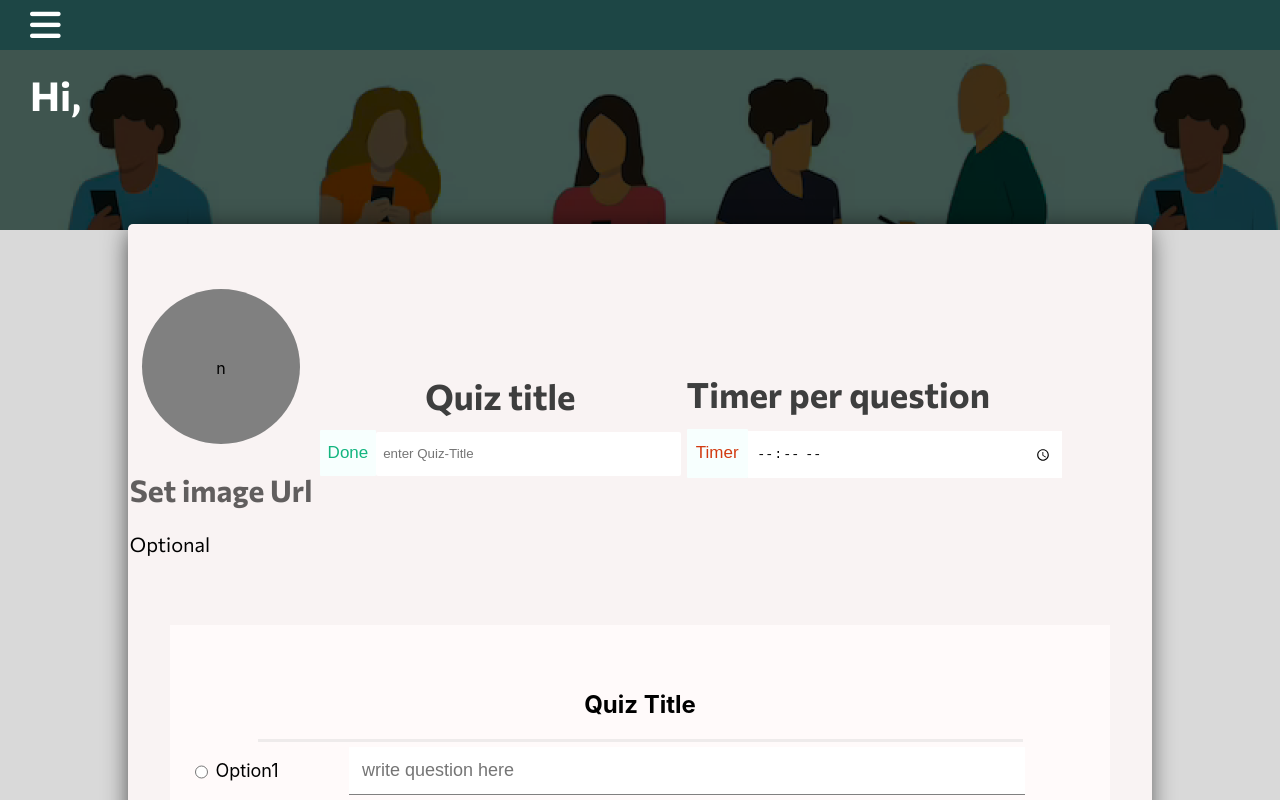
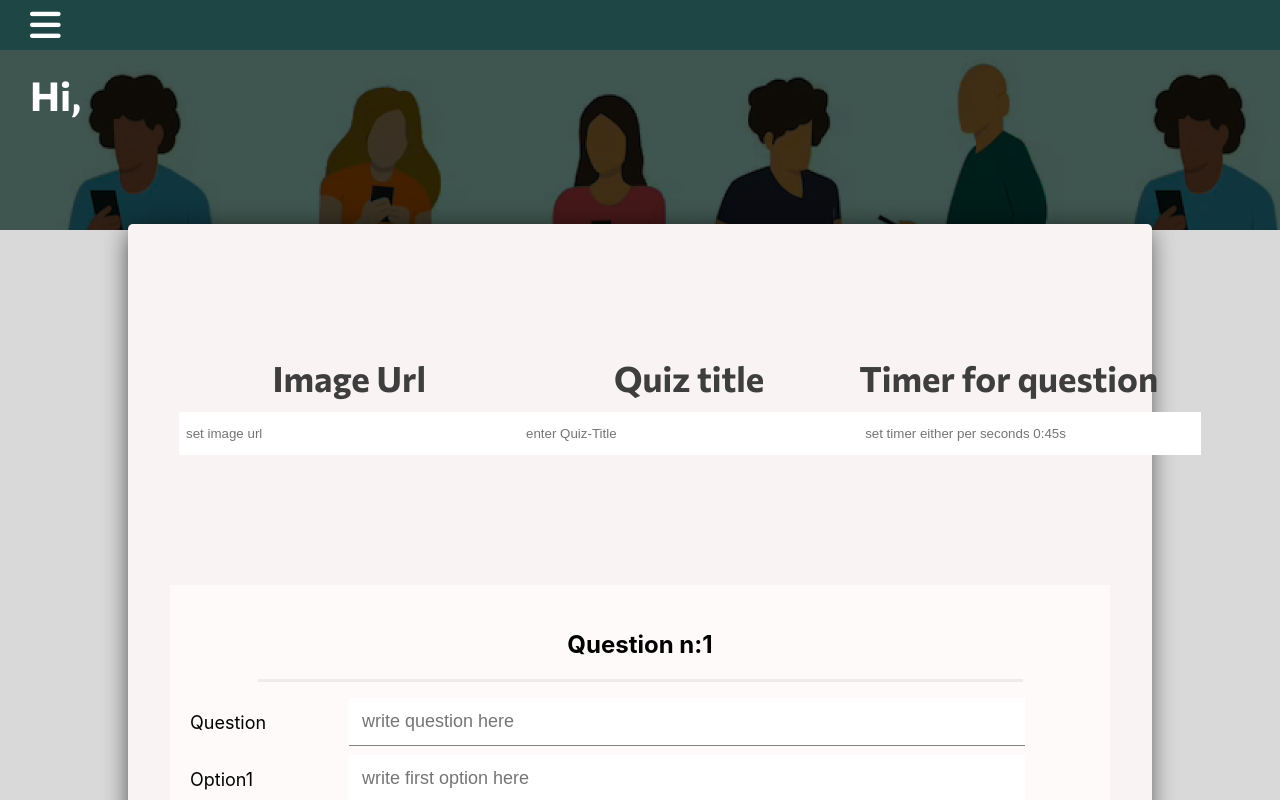
Before and after one commit to clint360/brain-buster-frontend, a React (Create React App) app: page /admin/quizzes in a window 1280 px wide. Shown: the top 800 px of the page. Built offline with nearby package versions, Linux system fonts and the light colour scheme.

Commit message:
did some changes on these baoard

```diff
--- a/src/view/pages/admin/quizzes/AdminQuizzes.css
+++ b/src/view/pages/admin/quizzes/AdminQuizzes.css
@@ -34,58 +34,17 @@
 
 .quiz__setterContianer1 {
   height: 350px;
-  width: 100%;
+  width: 90%;
   display: flex;
   align-items: center;
   justify-content: space-between;
-  padding: 2%;
-}
-
-.imgUrl__img {
-  width: 150px;
-  height: 150px;
-  display: flex;
-  justify-content: center;
-  align-items: center;
-  border-radius: 50%;
-  background-color: grey;
-  padding: 4px 4px 1px;
-  margin-top: 3%;
-}
-
-.imgUrl__contai {
-  width: 200px;
-  display: flex;
-  align-items: center;
-  justify-content: center;
-  flex-direction: column;
-  /* background-color: rgb(21, 174, 54); */
-}
-
-.img__text h3 {
-  font-family: Commissioner;
-  font-size: 30px;
-  font-weight: 700;
-  line-height: 32px;
-  letter-spacing: 0px;
-  color: #0000009c;
-}
-
-.img__text span {
-  font-family: Commissioner;
-  font-size: 20px;
-  font-weight: 400;
-  line-height: 10px;
-  letter-spacing: 0px;
-  text-align: left;
-  /* background-color: red; */
-  margin-bottom: 8%;
+  /* background-color: rebeccapurple; */
 }
 
 .quiz__tittle {
   width: 400px;
   text-align: center;
-  /* background-color: aquamarine; */
+ /*  background-color: aquamarine; */
 }
 
 .quiz__tittle h2 {
@@ -97,26 +56,32 @@
   color: #3e3e3e;
 }
 
-.quiz__tittle button {
+.quiz__tittle input {
+  width: 340px;
+  height: 30px;
+  padding: 2%;
   border: none;
-  border-radius: 1px;
-  height: 46px;
-  outline: none;
-  font-size: 17px;
-  padding: 2%;
-  color: #12b57f;
-  background: #f7fffe;
-  cursor: pointer;
-  transition: all 0.3s ease;
+  border-radius: 2px;
 }
 
-.quiz__tittle button:hover {
-  background: #163f31;
-  color: white;
+
+.quiz__img {
+  width: 400px;
+  text-align: center;
+ /*  background-color: aquamarine; */
 }
 
-.quiz__tittle input {
-  width: 290px;
+.quiz__img h2 {
+  font-family: 'Commissioner';
+  font-size: 35px;
+  font-weight: 700;
+  line-height: 10px;
+  letter-spacing: 0px;
+  color: #3e3e3e;
+}
+
+.quiz__img input {
+  width: 340px;
   height: 30px;
   padding: 2%;
   border: none;
@@ -137,26 +102,8 @@
   width: 500px;
 }
 
-.question__timer button {
-  border: none;
-  border-radius: 1px;
-  height: 49px;
-  outline: none;
-  font-size: 17px;
-  padding: 2%;
-  color: #d23b11;
-  background: #f7fffe;
-  cursor: pointer;
-  transition: all 0.3s ease;
-}
-
-.question__timer button:hover {
-  background: #952202;
-  color: white;
-}
-
 .question__timer input {
-  width: 297px;
+  width: 330px;
   height: 31px;
   padding: 1.8%;
   border: none;
@@ -166,12 +113,13 @@
 
 .each__question_container {
   width: 900px;
-  height: 370px;
+  height: 400px;
   display: flex;
   align-items: center;
   justify-content: center;
   flex-direction: column;
   margin-top: 1%;
+  margin-bottom: 1%;
   padding: 2%;
   background-color: #fffafa;
 }
@@ -189,6 +137,7 @@
 .firstQuestion__title {
   width: 85%;
   padding-top: 3%;
+  margin-bottom: 1.3%;
   display: flex;
   align-items: center;
   justify-content: center;
@@ -237,7 +186,7 @@ text-align: center;
   cursor: pointer;
 }
 
-.sub__btn:hover{
+.sub__btn:hover {
   background-color: #4343ed;
   transition: all 0.3s ease;
 }
--- a/src/view/pages/admin/quizzes/AdminQuizzes.jsx
+++ b/src/view/pages/admin/quizzes/AdminQuizzes.jsx
@@ -9,32 +9,29 @@ function AdminQuizzes() {
         <div className="admin__container">
           <form className="quiz__setterContianer">
             <div className="quiz__setterContianer1">
-              <div className="imgUrl__contai">
-                <div className="imgUrl__img">n</div>
-                <div className="img__text">
-                  <h3>Set image Url</h3>
-                  <span>Optional</span>
-                </div>
+              <div className="quiz__img">
+                <h2>Image Url</h2>
+                <input type="text" placeholder="set image url" />
               </div>
               <div className="quiz__tittle">
                 <h2>Quiz title</h2>
-                <button type="submit">Done</button>
                 <input type="text" placeholder="enter Quiz-Title" />
               </div>
               <div className="question__timer">
-                <h2>Timer per question</h2>
-                <button type="submit">Timer</button>
-                <input type="time" list="limittimesList" step="0.00" />
+                <h2>Timer for question</h2>
+                <input
+                  type="text"
+                  placeholder="set timer either per seconds 0:45s"
+                />
               </div>
             </div>
             <div className="each__question_container">
               <div className="firstQuestion__title">
-                <h2>Quiz Title</h2>
+                <h2>Question n:1</h2>
               </div>
               <div className="firstquestion">
                 <div className="question__radio">
-                  <input type="radio" name="option1" id="option1" />
-                  <p>Option1</p>
+                  <p>Question</p>
                 </div>
                 <div className=" option1__input ">
                   <input type="text" placeholder="write question here" />
@@ -42,29 +39,34 @@ function AdminQuizzes() {
               </div>
               <div className="firstquestion">
                 <div className="question__radio">
-                  <input type="radio" name="option1" id="option1" />
-                  <p>Option2</p>
+                  <p>Option1</p>
                 </div>
                 <div className=" option1__input ">
-                  <input type="text" placeholder="write question here" />
+                  <input type="text" placeholder="write first option here" />
                 </div>
               </div>
               <div className="firstquestion">
                 <div className="question__radio">
-                  <input type="radio" name="option1" id="option1" />
-                  <p>Option3</p>
+                  <p>Option2</p>
                 </div>
                 <div className=" option1__input ">
-                  <input type="text" placeholder="write question here" />
+                  <input type="text" placeholder="write second option here" />
                 </div>
               </div>
               <div className="firstquestion">
                 <div className="question__radio">
-                  <input type="radio" name="option1" id="option1" />
+                  <p>Option3</p>
+                </div>
+                <div className=" option1__input ">
+                  <input type="text" placeholder="write third option here" />
+                </div>
+              </div>
+              <div className="firstquestion">
+                <div className="question__radio">
                   <p>Option4</p>
                 </div>
                 <div className=" option1__input ">
-                  <input type="text" placeholder="write question here" />
+                  <input type="text" placeholder="write forth option here" />
                 </div>
               </div>
               <div>
```
Lines whose indentation alone changed are shown as unchanged.
